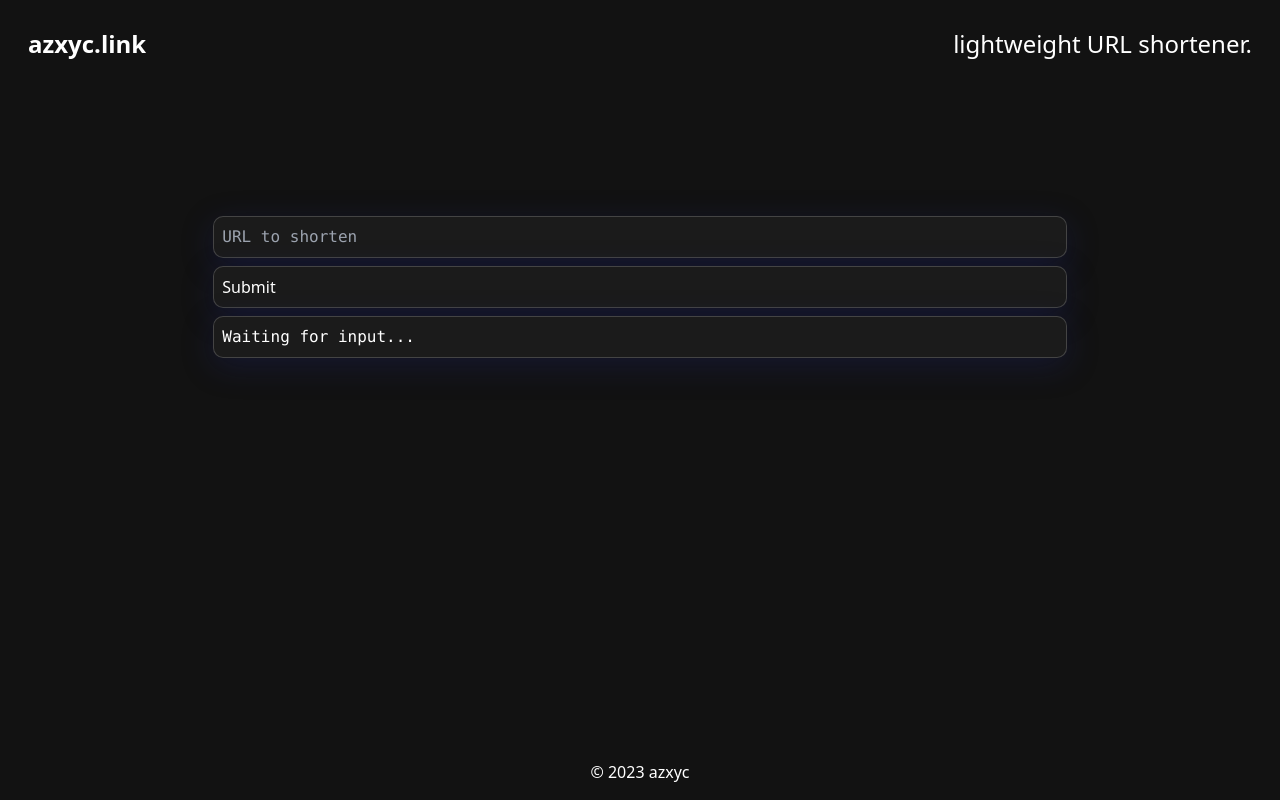
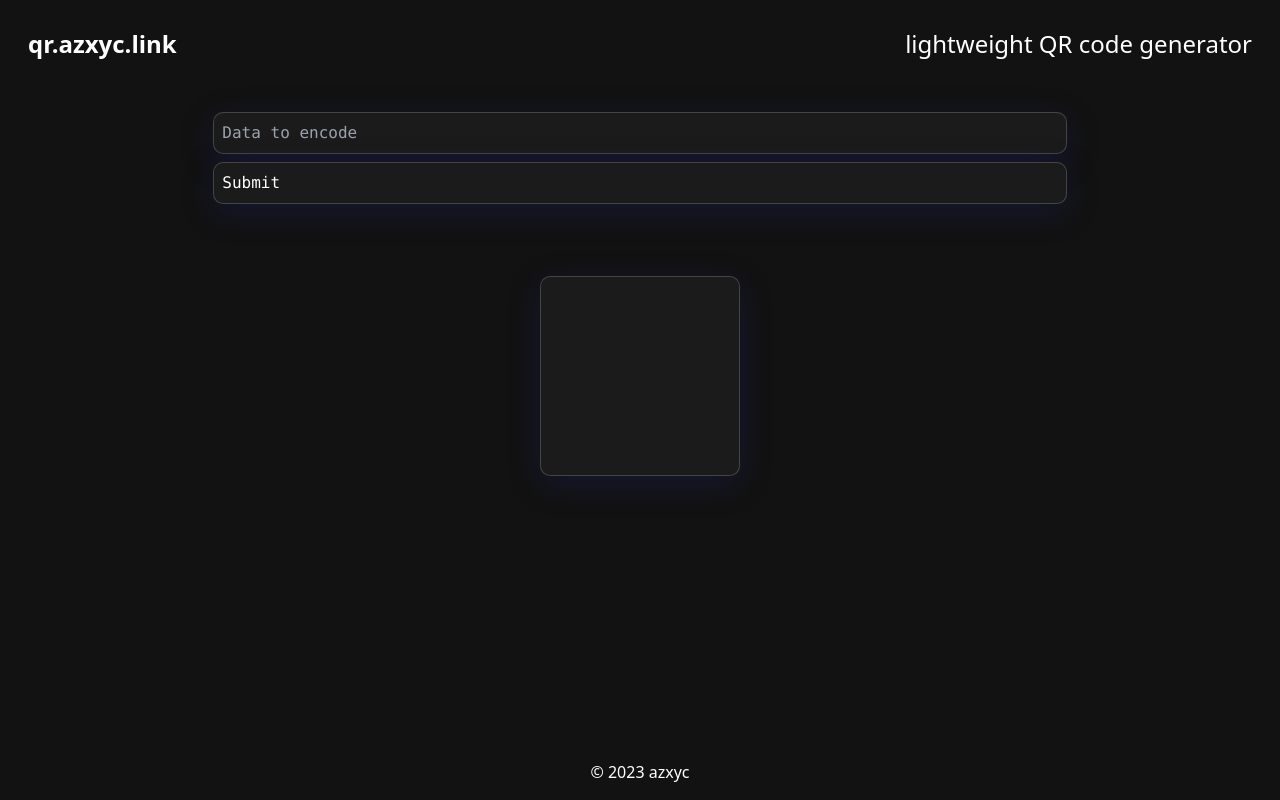
Before and after one commit to Azxyc/azxyc.link, a Next.js app: page / in a window 1280 px wide. Built offline with nearby package versions, Linux system fonts and the light colour scheme.

Commit message:
Initial commit

```diff
--- a/app/head.tsx
+++ b/app/head.tsx
@@ -1,9 +1,9 @@
 export default function Head() {
   return (
     <>
-      <title>azxyc.link</title>
+      <title>qr.azxyc.link</title>
       <meta content="width=device-width, initial-scale=1" name="viewport" />
-      <meta name="description" content="Lightweight URL shortener" />
+      <meta name="description" content="Lightweight QR code generator" />
     </>
   )
 }
--- a/app/page.tsx
+++ b/app/page.tsx
@@ -2,46 +2,39 @@
 import { useState } from "react";
 export default function Home() {
   const [input, setInput] = useState("");
-  const [output, setOutput] = useState("Waiting for input...");
+  const [qrImage, setQrImage] = useState("");
 
   const onInputChange = (s: string) => {
     setInput(s);
   };
 
-  const onSubmit = (e: React.FormEvent<any>) => {
+  const onSubmit = (e: any) => {
     e.preventDefault();
-    setOutput("Loading...");
-    fetch("/api/shorten", {
-      method: "POST",
-      headers: {
-        "Content-Type": "application/json",
-      },
-      body: JSON.stringify({
-        url: input,
-      }),
-    })
-      .then((res) => res.json())
-      .then((data) => {
-        setOutput(data.shortenedURL);
+    fetch(`https://api.qrserver.com/v1/create-qr-code/?size=900x900&data=${input}`)
+      .then((res) => res.blob())
+      .then((blob) => {
+        const url = URL.createObjectURL(blob);
+        setQrImage(url);
       });
   };
+
 
   return (
     <>
       <header className="flex items-center justify-between flex-wrap p-6 bg-transparent">
-        <h1 className="text-2xl font-bold p-1">azxyc.link</h1>
+        <h1 className="text-2xl font-bold p-1">qr.azxyc.link</h1>
         <h1 className="font-extralight text-2xl p-1">
-          lightweight URL shortener.
+          lightweight QR code generator
         </h1>
       </header>
-      <div className="flex flex-col gap-2 justify-center items-center mt-32">
+      <div className="flex flex-col gap-2 justify-center items-center mt-6">
         <form
           className="flex w-screen justify-center items-center"
           onSubmit={(e) => onSubmit(e)}
         >
           <input
             className="glass p-2 lg:w-2/3 font-mono mx:6 w-[85%] md:w-[75%] max-h-100 overflow-y-auto"
-            placeholder="URL to shorten"
+            placeholder="Data to encode"
             value={input}
             onChange={(e) => onInputChange(e.target.value)}
           ></input>
@@ -49,15 +42,17 @@ export default function Home() {
 
         <button
           onClick={(e) => onSubmit(e)}
-          className="text-left border glass p-2 rounded-lg text-white hover:text-black hover:bg-white lg:w-2/3 mx:6 w-[85%] md:w-[75%]"
+          className="font-mono text-left border glass p-2 rounded-lg text-white hover:text-black hover:bg-white lg:w-2/3 mx:6 w-[85%] md:w-[75%]"
         >
           Submit
         </button>
 
-        <div className="glass p-2 lg:w-2/3 font-mono mx:6 w-[85%] md:w-[75%] max-h-100 overflow-y-auto">
-          {output}
+        <div className="glass p-2  flex justify-center lg:mt-16 md:mt-16 mt:12 h-[200px] w-[200px]">
+          <img src = {qrImage}></img>
+
         </div>
       </div>
+
       <footer className="fixed bottom-0 left-0 right-0 p-4 w-full footer text-white text-center">
         © {new Date().getFullYear()}{" "}
         <a className="hover-underline text-white" href="https://azxyc.xyz">
--- a/pages/api/shorten.js
+++ /dev/null
@@ -1,42 +0,0 @@
-require("dotenv").config();
-
-function isValidURL (string) {
-  try {
-    new URL(string);
-  } catch (_) {
-    return false;
-  }
-
-  return true;
-}
-
-
-export default async function handler(req, res) {
-  try {
-    const url = (req.body.url);
-    if(!isValidURL(url)) {
-        return res.status(400).json({ shortenedURL: "Please enter a valid URL." });
-    }
-    const options = {
-      method: "POST",
-      headers: {
-        accept: "application/json",
-        "content-type": "application/json",
-        Authorization: process.env.SIO_API_KEY,
-      },
-      body: JSON.stringify({
-        domain: process.env.SIO_BASE_URL,
-        originalURL: url,
-        allowDuplicates: true,
-      }),
-    };
-
-    const response = await fetch("https://api.short.io/links/public", options);
-    const data = await response.json();
-    return res.status(200).json({ shortenedURL: data.shortURL });
-  } catch (error) {
-    return res
-      .status(500)
-      .json({ shortenedURL: "Error shortening URL. Please make sure you entered a valid URL." });
-  }
-}
```
Also changed, not shown: 1 other file (tests, documents, lock files or other folders).
